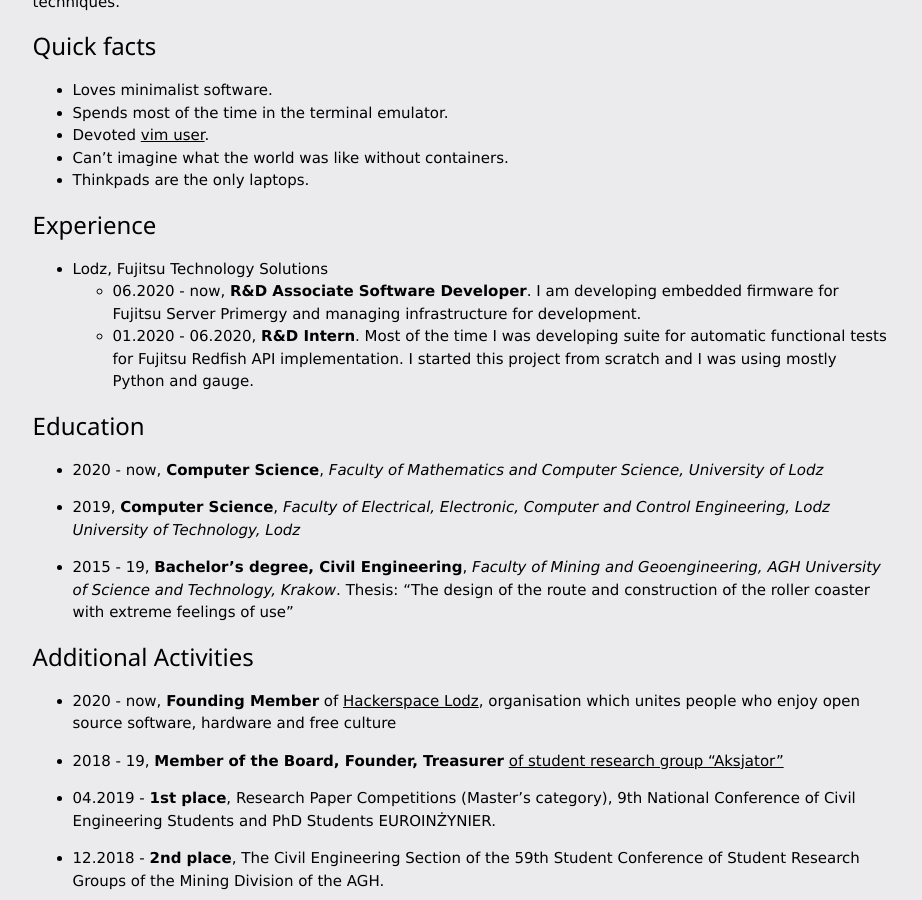
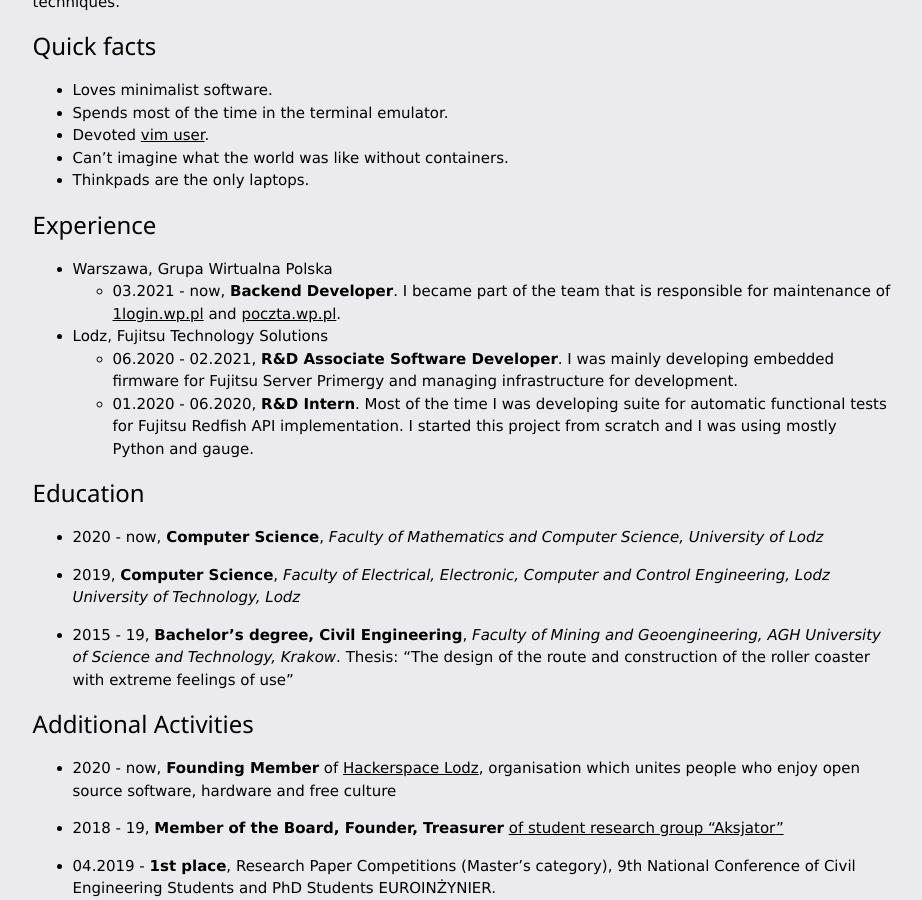
Before and after one commit to thinkofher/thinkofher.github.io, a Jekyll site: the page built from about.md, in a window 1280 px wide and 900 px high, scrolled down 348 px. Shown: the whole window, without its empty margins (178-1100 px from the left). Built offline with Jekyll 4.4.1, drawn with Linux system fonts in a browser that asks for light colours.

Commit message:
Update about.md

```diff
--- a/about.md
+++ b/about.md
@@ -15,8 +15,10 @@ Self-made wannabe hacker with engineering background. I am a graduate of the **A
 
 ### Experience
 
+- Warszawa, Grupa Wirtualna Polska
+    - 03.2021 - now, **Backend Developer**. I became part of the team that is responsible for maintenance of [1login.wp.pl](https://1login.wp.pl/) and [poczta.wp.pl](https://profil.wp.pl/).
 - Lodz, Fujitsu Technology Solutions
-    - 06.2020 - now, **R&D Associate Software Developer**. I am developing embedded firmware for Fujitsu Server Primergy and managing infrastructure for development.
+    - 06.2020 - 02.2021, **R&D Associate Software Developer**. I was mainly developing embedded firmware for Fujitsu Server Primergy and managing infrastructure for development.
     - 01.2020 - 06.2020, **R&D Intern**. Most of the time I was developing suite for automatic functional tests for Fujitsu Redfish API implementation. I started this project from scratch and I was using mostly Python and gauge.
 
 ### Education
```
